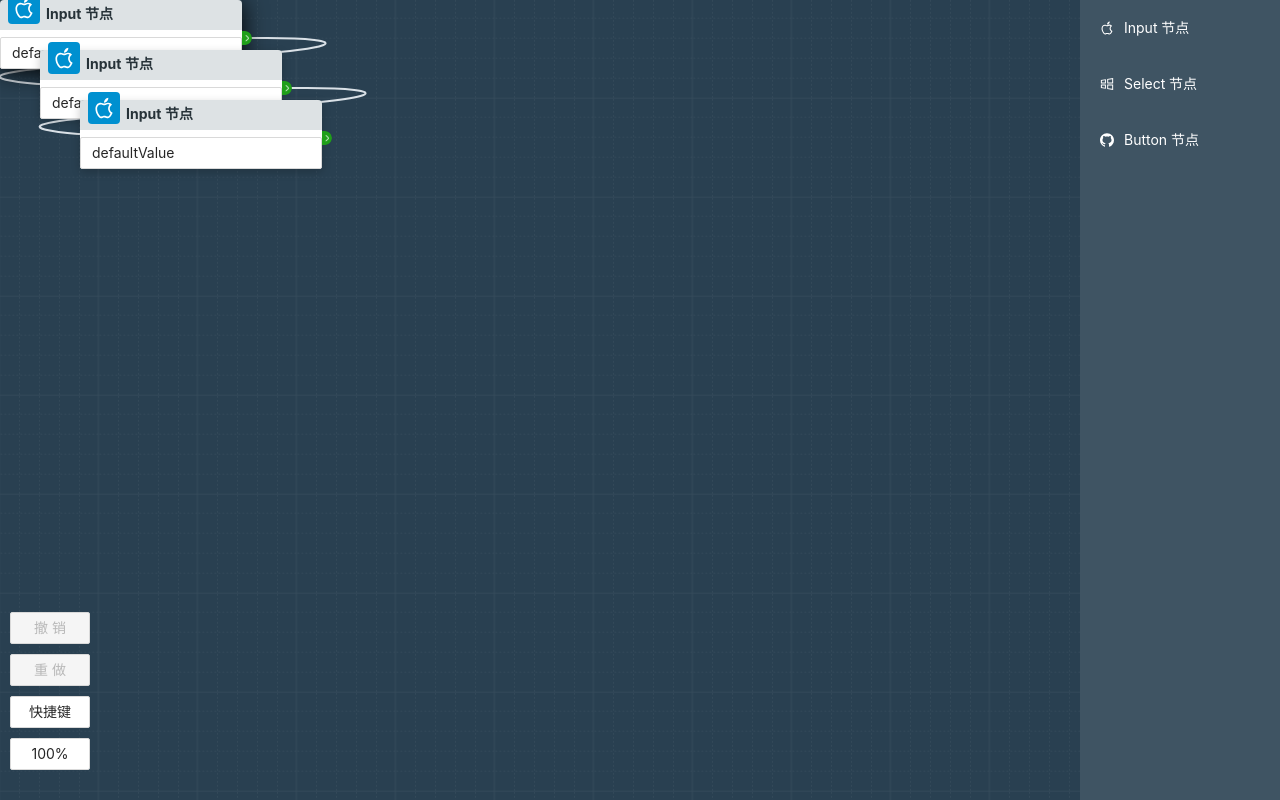
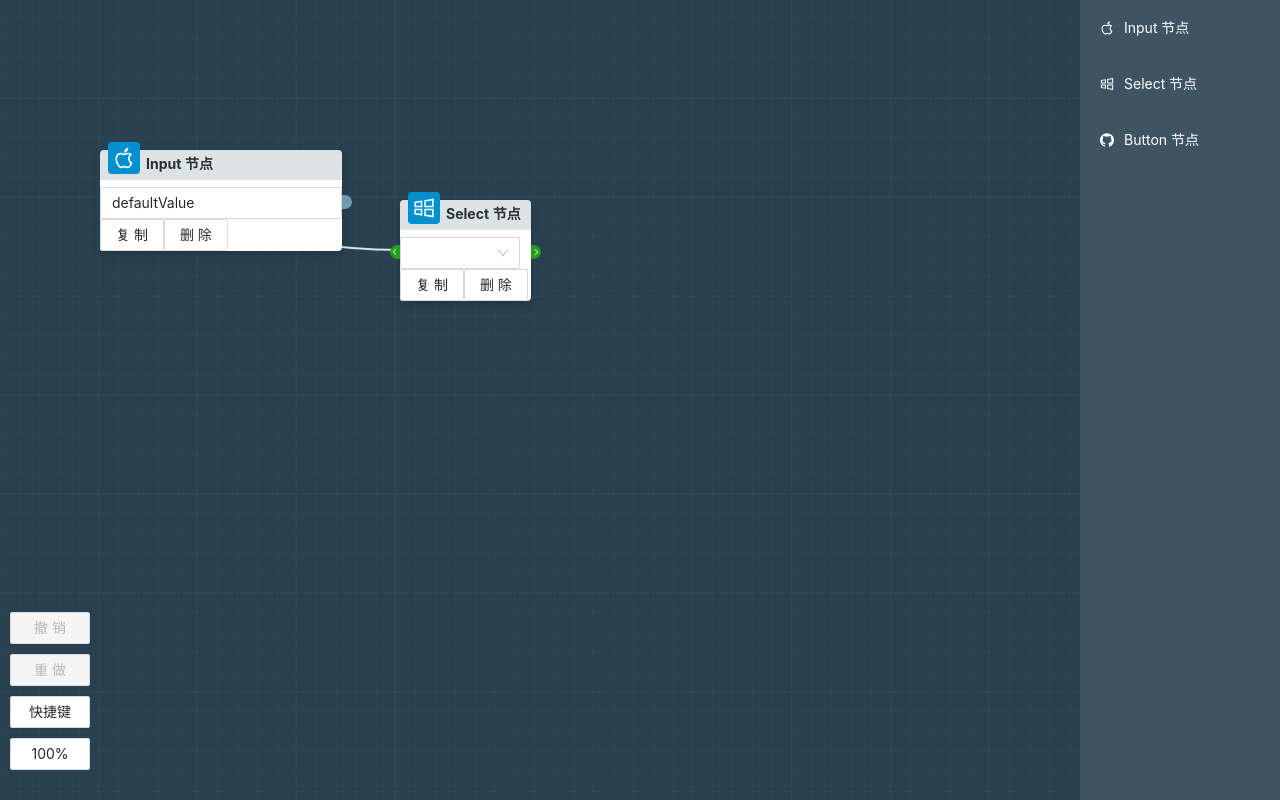
Before and after one commit to huangjincq/react-diagram-demo, a React (Create React App) app: page / in a window 1280 px wide. Built offline with nearby package versions, Linux system fonts and the light colour scheme.

Commit message:
copy delete

```diff
--- a/src/DiagramPanel.tsx
+++ b/src/DiagramPanel.tsx
@@ -27,31 +27,31 @@ const manyLink = new Array(2).fill({}).map((item, index) => {
 })
 
 const defaultValue: IDiagramType = {
-  nodes: manyNode,
-  // nodes: [
-  //   {
-  //     id: 'node-1',
-  //     coordinates: [100, 150],
-  //     inputs: [],
-  //     outputs: [{id: 'port-1', isLinked: true}],
-  //     type: 'nodeTypeInput',
-  //     data: {
-  //       inputValue: 'defaultValue'
-  //     }
-  //   },
-  //   {
-  //     id: 'node-2',
-  //     type: 'nodeTypeSelect',
-  //     coordinates: [400, 200],
-  //     inputs: [{id: 'input-1', isLinked: false}],
-  //     outputs: [{id: 'port-5', isLinked: false}],
-  //     data: {
-  //       selectValue: ''
-  //     }
-  //   }
-  // ],
-  links: manyLink
-  // links: [{input: 'port-1', output: 'node-2'}]
+  // nodes: manyNode,
+  nodes: [
+    {
+      id: 'node-1',
+      coordinates: [100, 150],
+      inputs: [],
+      outputs: [{id: 'port-1', isLinked: true}],
+      type: 'nodeTypeInput',
+      data: {
+        inputValue: 'defaultValue'
+      }
+    },
+    {
+      id: 'node-2',
+      type: 'nodeTypeSelect',
+      coordinates: [400, 200],
+      inputs: [{id: 'input-1', isLinked: false}],
+      outputs: [{id: 'port-5', isLinked: false}],
+      data: {
+        selectValue: ''
+      }
+    }
+  ],
+  // links: manyLink
+  links: [{input: 'node-1', output: 'node-2'}]
 }
 
 const SCALE_STEP = 0.1
--- a/src/components/Diagram/DiagramNode.tsx
+++ b/src/components/Diagram/DiagramNode.tsx
@@ -19,8 +19,8 @@ interface DiagramNodeProps {
   onSegmentFail: (id: string, type: string) => void
   onSegmentConnect: (id: string, targetPort: string) => void
   activeNodeIds: string[]
-  // onNodeCopy: (index: number) => void
-  // onNodeDelete: () => void
+  onNodeDelete: (nodeId: string) => void
+  onNodeCopy: (nodeId: string) => void
 }
 
 export const DiagramNode: React.FC<DiagramNodeProps> = React.memo(
@@ -35,10 +35,13 @@ export const DiagramNode: React.FC<DiagramNodeProps> = React.memo(
       onSegmentFail,
       onSegmentConnect,
       onAddHistory,
-      activeNodeIds
+      activeNodeIds,
+      onNodeDelete,
+      onNodeCopy
     } = props
 
     const {id, coordinates, type, inputs, data, outputs} = nodeInfo
+
 
     const scale = useScale()
 
@@ -100,7 +103,7 @@ export const DiagramNode: React.FC<DiagramNodeProps> = React.memo(
         {component && React.createElement(component, nodeItemProps)}
         <DiagramNodePorts inputs={inputs} {...options} type="input"/>
         <DiagramNodePorts inputs={outputs} {...options} type="output"/>
-        {/*<DiagramNodeActionButtons onNodeCopy={onNodeCopy}/>*/}
+        <DiagramNodeActionButtons id={id} onNodeDelete={onNodeDelete} onNodeCopy={onNodeCopy}/>
       </div>
     )
   }
--- a/src/components/Diagram/DiagramNodeActionButtons.tsx
+++ b/src/components/Diagram/DiagramNodeActionButtons.tsx
@@ -1,20 +1,30 @@
-import React from 'react'
+import React, { useCallback } from 'react'
 import { Button } from 'antd'
 
 // import { DeleteOutlined } from '@ant-design/icons'
 
 
 export interface DiagramNodeActionButtonsProps {
-  onNodeCopy: (index: number) => void
-  // onNodeDelete: () => void
+  id: string
+  onNodeCopy: (nodeId: string) => void
+  onNodeDelete: (nodeId: string) => void
 }
 
 export const DiagramNodeActionButtons: React.FC<DiagramNodeActionButtonsProps> = (props) => {
-  const {onNodeCopy} = props
+  const {onNodeDelete, onNodeCopy, id} = props
+
+  const handleNodeDelete = useCallback(() => {
+    onNodeDelete(id)
+  }, [id, onNodeDelete])
+
+  const handleNodeCopy = useCallback(() => {
+    onNodeCopy(id)
+  }, [id, onNodeCopy])
+
   return (
     <div>
-      <Button>复制</Button>
-      {/*<Button onClick={onNodeDelete}>删除</Button>*/}
+      <Button onClick={handleNodeCopy}>复制</Button>
+      <Button onClick={handleNodeDelete}>删除</Button>
     </div>
   )
 }
--- a/src/components/Diagram/NodesCanvas.tsx
+++ b/src/components/Diagram/NodesCanvas.tsx
@@ -13,10 +13,12 @@ interface NodesCanvasProps {
   onNodePositionChange: (id: string, nextCoords: ICoordinateType) => void
   onNodeValueChange: (id: string, nextNodeValue: any) => void
   onAddHistory: (id: string, nextCoords: ICoordinateType) => void
+  onNodeDelete: (nodeId: string) => void
+  onNodeCopy: (nodeId: string) => void
 }
 
 export const NodesCanvas: React.FC<NodesCanvasProps> = React.memo((props) => {
-  const { nodes, ...others } = props
+  const {nodes, ...others} = props
 
   return (
     <>
--- a/src/components/Diagram/index.tsx
+++ b/src/components/Diagram/index.tsx
@@ -8,6 +8,8 @@ import './style.scss'
 import { IDiagramType, ILinkType, ISegmentType, IPortRefs, INodeRefs, ITransform, ICoordinateType } from '../../types'
 import { cloneDeep, isEqual } from 'lodash-es'
 import useEventCallback from '../../hooks/useEventCallback'
+import { findIndexById } from '../../utils'
+import { copyNode } from '../NodeTypes/config'
 
 interface DiagramProps {
   value: IDiagramType
@@ -25,8 +27,7 @@ export const Diagram: React.FC<DiagramProps> = React.memo((props) => {
 
   const handleNodePositionChange = useEventCallback((nodeId: string, nextCoordinates: ICoordinateType) => {
     const nextNodes = [...value.nodes]
-
-    const index = nextNodes.findIndex((node) => node.id === nodeId)
+    const index = findIndexById(nodeId, nextNodes)
     nextNodes[index] = {...nextNodes[index], coordinates: nextCoordinates}
 
     onChange({...value, nodes: nextNodes}, true)
@@ -34,17 +35,42 @@ export const Diagram: React.FC<DiagramProps> = React.memo((props) => {
 
   const handleNodeValueChange = useEventCallback((nodeId: string, nextNodeValue: any) => {
     const nextNodes = [...value.nodes]
-    const index = nextNodes.findIndex((node) => node.id === nodeId)
+    const index = findIndexById(nodeId, nextNodes)
     nextNodes[index] = {...nextNodes[index], data: nextNodeValue}
     onChange({...value, nodes: nextNodes})
   })
 
   const handleAddHistory = useEventCallback((nodeId: string, nextCoordinates: ICoordinateType) => {
     const nextNodes = [...value.nodes]
-    const index = nextNodes.findIndex((node) => node.id === nodeId)
+    const index = findIndexById(nodeId, nextNodes)
     nextNodes[index] = {...nextNodes[index], coordinates: nextCoordinates}
 
     onAddHistory({...value, nodes: nextNodes})
+  })
+
+  const handleNodeCopy = useEventCallback((nodeId: string) => {
+    const index = findIndexById(nodeId, value.nodes)
+    const newNode = copyNode(value.nodes[index])
+    onChange({...value, nodes: [...value.nodes, newNode]})
+  })
+
+  const handleNodeDelete = useEventCallback((nodeId: string) => {
+    const nextNodes = [...value.nodes]
+    const index = findIndexById(nodeId, nextNodes)
+    const currentNode = value.nodes[index]
+    const nodeOutputs = currentNode.outputs.map(port => port.id)
+    const nodeInputs = currentNode.inputs.map(port => port.id)
+    nextNodes.splice(index, 1)
+    // 删除和节点相关的所有线
+    let nextLinks = value
+      .links
+      .filter((link) => {
+        return !nodeInputs.includes(link.output) &&
+          !nodeOutputs.includes(link.input) &&
+          link.input !== nodeId &&
+          link.output !== nodeId
+      })
+    onChange({...value, links: nextLinks, nodes: nextNodes})
   })
 
   // when a port is registered, save it to the local reference
@@ -92,6 +118,8 @@ export const Diagram: React.FC<DiagramProps> = React.memo((props) => {
         onSegmentFail={onSegmentFail}
         onNodePositionChange={handleNodePositionChange}
         onNodeValueChange={handleNodeValueChange}
+        onNodeDelete={handleNodeDelete}
+        onNodeCopy={handleNodeCopy}
         onSegmentConnect={onSegmentConnect}
         onAddHistory={handleAddHistory}
         activeNodeIds={activeNodeIds}
--- a/src/components/NodeTypes/config.ts
+++ b/src/components/NodeTypes/config.ts
@@ -3,6 +3,8 @@ import { NodeTypeSelect } from './NodeTypeSelect'
 import { NodeTypeButton } from './NodeTypeButton'
 import { AppleOutlined, WindowsOutlined, GithubOutlined } from '@ant-design/icons'
 import { v4 as uuidv4 } from 'uuid'
+import { ICoordinateType, INodeType, NodeTypeEnum } from '../../types'
+import { cloneDeep } from 'lodash-es'
 
 export enum NodeTypes {
   nodeTypeInput = 'nodeTypeInput',
@@ -35,36 +37,83 @@ export const nodesList = Object.entries(nodesConfig).map(([key, value]) => {
   }
 })
 
-export const createNode = (nodeType: string, coordinates = [0, 0]) => {
-  const nodeData = {
+export const createNode = (nodeType: NodeTypeEnum, coordinate: ICoordinateType): INodeType => {
+  let nodeData: INodeType = {
     id: uuidv4(),
-    coordinates,
+    coordinates: coordinate,
     type: nodeType,
     inputs: [],
-    outputs: [{id: uuidv4(), disabled: false}],
+    outputs: [],
     data: {}
   }
   switch (nodeType) {
     case NodeTypes.nodeTypeInput:
-      nodeData.data = {
-        inputValue: 'test'
+      nodeData = {
+        ...nodeData,
+        outputs: [{id: uuidv4(), isLinked: false}],
+        data: {
+          inputValue: 'test'
+        }
       }
+
       break
     case NodeTypes.nodeTypeSelect:
-      nodeData.data = {
-        inputValue: ''
+      nodeData = {
+        ...nodeData,
+        outputs: [{id: uuidv4(), isLinked: false}],
+        data: {
+          inputValue: ''
+        }
       }
       break
     case NodeTypes.nodeTypeButton:
-      nodeData.data = {
+      const buttonData = {
         buttonList: [
           {text: 'button-1', id: uuidv4()},
           {text: 'button-2', id: uuidv4()}
         ]
       }
-      nodeData.outputs = (nodeData.data as any).buttonList.map((item: any) => ({
+      const outputs = buttonData.buttonList.map((item: any) => ({
         id: item.id,
-        disable: false
+        isLinked: false
+      }))
+      nodeData = {
+        ...nodeData,
+        outputs: outputs,
+        data: buttonData
+      }
+      break
+  }
+
+  return nodeData
+}
+
+const offsetCoordinates = (coordinates: ICoordinateType, distance = 0): ICoordinateType => [coordinates[0] + distance, coordinates[1] + distance]
+
+export const copyNode = (originNode: INodeType): INodeType => {
+  const nodeData = cloneDeep(originNode)
+  nodeData.id = uuidv4()
+  nodeData.coordinates = offsetCoordinates(nodeData.coordinates, 20)
+  switch (nodeData.type) {
+    case NodeTypes.nodeTypeInput:
+      nodeData.outputs.forEach((output) => {
+        output.id = uuidv4()
+        output.isLinked = false
+      })
+      break
+    case NodeTypes.nodeTypeSelect:
+      nodeData.outputs.forEach((output) => {
+        output.id = uuidv4()
+        output.isLinked = false
+      })
+      break
+    case NodeTypes.nodeTypeButton:
+      nodeData.data.buttonList.forEach((item: any) => {
+        item.id = uuidv4()
+      })
+      nodeData.outputs = nodeData.data.buttonList.map((item: any) => ({
+        id: item.id,
+        isLinked: false
       }))
 
       break
--- a/src/types.ts
+++ b/src/types.ts
@@ -1,3 +1,5 @@
+export type NodeTypeEnum = 'nodeTypeInput' | 'nodeTypeSelect' | 'nodeTypeButton'
+
 /*
  * 坐标 数据类型
  * */
@@ -16,7 +18,7 @@ export interface IPointType {
  * */
 export interface INodeType {
   id: string
-  type: 'nodeTypeInput' | 'nodeTypeSelect' | 'nodeTypeButton' // node 类型
+  type: NodeTypeEnum // node 类型
   inputs: IPointType[] // node 输入点
   outputs: IPointType[] // node 输出点
   coordinates: ICoordinateType // [node left 值，node top 值]
--- a/src/utils/index.ts
+++ b/src/utils/index.ts
@@ -1,4 +1,4 @@
-import { ICoordinateType } from '../types'
+import { ICoordinateType, INodeType } from '../types'
 
 // 计算 鼠标事件 相对在 diagram 画布内的坐标
 export const calculatingCoordinates = (
@@ -6,7 +6,7 @@ export const calculatingCoordinates = (
   diagramDom: HTMLDivElement | null,
   scale: number
 ): ICoordinateType => {
-  const diagramDomRect = diagramDom?.getBoundingClientRect() || { x: 0, y: 0 }
+  const diagramDomRect = diagramDom?.getBoundingClientRect() || {x: 0, y: 0}
   return [(event.clientX - diagramDomRect.x) / scale, (event.clientY - diagramDomRect.y) / scale]
 }
 
@@ -46,9 +46,12 @@ export const collideCheck = (dom1: HTMLElement | null, dom2: HTMLElement | null)
 export const getPathMidpoint = (pathElement: SVGPathElement): ICoordinateType => {
   if (pathElement.getTotalLength && pathElement.getPointAtLength) {
     const midpoint = pathElement.getTotalLength() / 2
-    const { x, y } = pathElement.getPointAtLength(midpoint)
+    const {x, y} = pathElement.getPointAtLength(midpoint)
     return [x, y]
   }
 
   return [0, 0]
 }
+
+
+export const findIndexById = (nodeId: string, nodes: INodeType[]) => nodes.findIndex((node) => node.id === nodeId)
```
Also changed, not shown: 1 other file (tests, documents, lock files or other folders).
